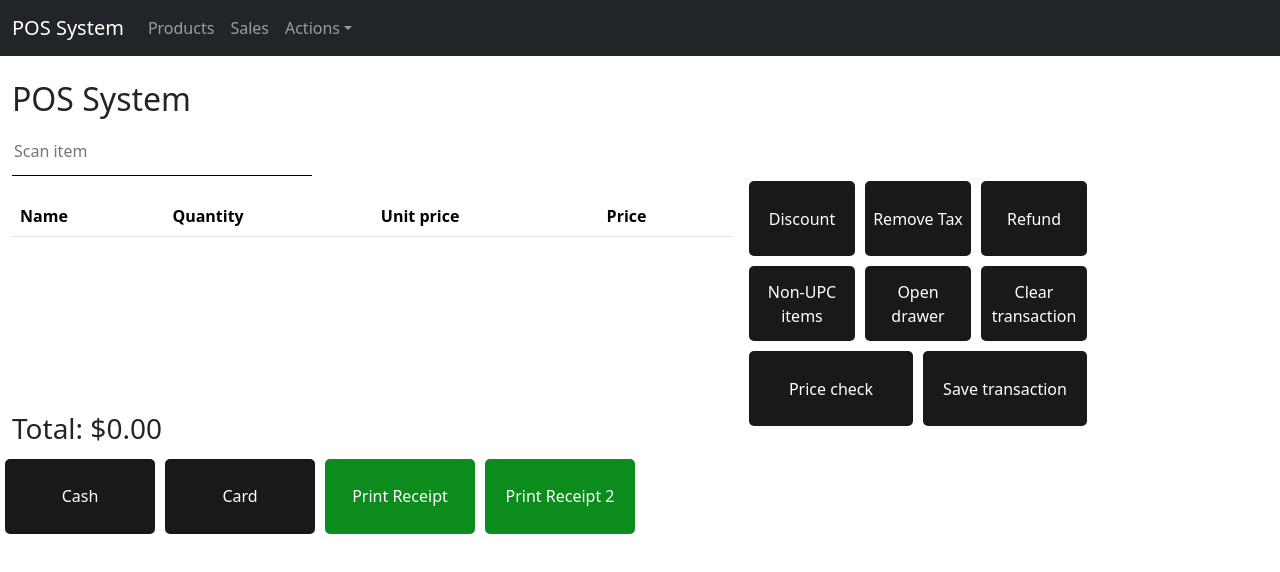
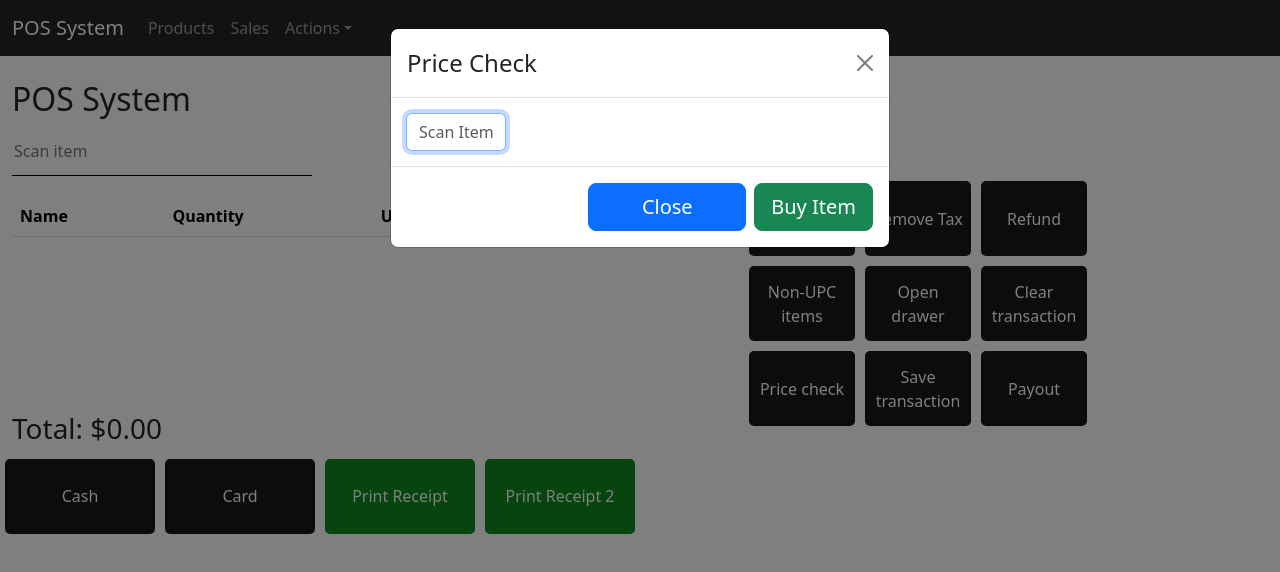
Before and after one commit to magedbebawy/pos-frontend, a React (Create React App) app: page / in a window 1280 px wide. Both pictures are taken after a click on the button "Price check". Shown: the top 572 px of the page. Built offline with nearby package versions, Linux system fonts and the light colour scheme.

Commit message:
added pricecheck function

```diff
--- a/src/components/POS/Pos.js
+++ b/src/components/POS/Pos.js
@@ -19,6 +19,7 @@ import prod from '../../products';
 
 const POS = () => {
     const inputRef = useRef(null);
+    const priceCheckRef = useRef(null);
     const dispatch = useDispatch();
     const items = useSelector(state => state.transaction.items);
     const total = useSelector(state => state.transaction.total);
@@ -29,6 +30,9 @@ const POS = () => {
     const [ discountType, setDiscountType ] = useState('percent');
     const [ currDiscount, setCurrDiscount ] = useState(0);
     const [ taxable, setTaxable ] = useState(true);
+    const [ showPriceCheck, setShowPriceCheck ] = useState(false);
+    const [ checkItem, setCheckItem ] = useState('');
+    const [ checkItemBarcode, setCheckItemBarcode ] = useState('');
     // const handleClose = () => setShow(false);
     // const handleShow = () => setShow(true);
     const [ currItem, setCurrItem ] = useState('');
@@ -45,9 +49,13 @@ const POS = () => {
         inputRef.current.focus();
 
         const handleBlur = () => {
-            if (inputRef.current && !showEdit && !showDiscount) {
+            if (inputRef.current && !showEdit && !showDiscount && !showPriceCheck) {
                 inputRef.current.focus();
             }
+        };
+
+        if(showPriceCheck) {
+            priceCheckRef.current && priceCheckRef.current.focus();
         };
 
         inputRef.current.addEventListener('blur', handleBlur);
@@ -57,7 +65,7 @@ const POS = () => {
                 inputRef.current.removeEventListener('blur', handleBlur);
             }
         };
-    }, [showEdit, showDiscount]);
+    }, [showEdit, showDiscount, showPriceCheck]);
 
 
     const handlePrintReceipt = () => {
@@ -241,8 +249,11 @@ const POS = () => {
                             >Clear transaction</button>
                     </div>
                     <div className='row'>
-                        <button className='col customBtn'>Price check</button>
+                        <button className='col customBtn' onClick={() => {
+                            setShowPriceCheck(true);
+                            }}>Price check</button>
                         <button className='col customBtn'>Save transaction</button>
+                        <button className='col customBtn'>Payout</button>
                     </div>
                 </div>
             </div>
@@ -316,6 +327,53 @@ const POS = () => {
                     </button>
                 </Modal.Footer>
             </Modal>
+            <Modal show={showPriceCheck} onHide={() => setShowPriceCheck(false)}>
+                <Modal.Header closeButton>
+                    <Modal.Title>Price Check</Modal.Title>
+                </Modal.Header>
+                    <div className='row m-2'>
+                        <input ref={priceCheckRef} type='text' value={checkItemBarcode} className='form-control customInput' placeholder='Scan Item' onChange={(e) => {
+                            setCheckItemBarcode(e.target.value);
+                        }} onKeyPress={event => {
+                            if (event.key === 'Enter') {
+                                const itemRes = prod.filter(item => item.barcode === checkItemBarcode);
+                                setCheckItem(itemRes);
+                                setCheckItemBarcode('');
+                            }
+                        }}/>
+                    </div>
+
+                    {
+                        checkItem.length > 0 ?
+                        <div className='row m-2'>
+                            <div className='col'>
+                                <h4>Item: </h4>
+                                <h6>{checkItem[0].name}</h6>
+                            </div>
+                            <div className='col'>
+                                <h4>Price: </h4>
+                                <h6>${checkItem[0].price.toFixed(2)}</h6>
+                            </div>
+
+                        </div> : ''
+                    }
+
+                <Modal.Footer>
+                    <button className='btn btn-lg btn-primary col-md-4' onClick={() => {
+                        setShowPriceCheck(false);
+                        setCheckItem('');
+                        }}>
+                        Close
+                    </button>
+                    <button className='btn btn-lg btn-success' onClick={() => {
+                        dispatch(addItem(checkItem[0]));
+                        setShowPriceCheck(false);
+                        setCheckItem('');
+                        }}>
+                        Buy Item
+                    </button>
+                </Modal.Footer>
+            </Modal>
         </div>
     );
 }
```
